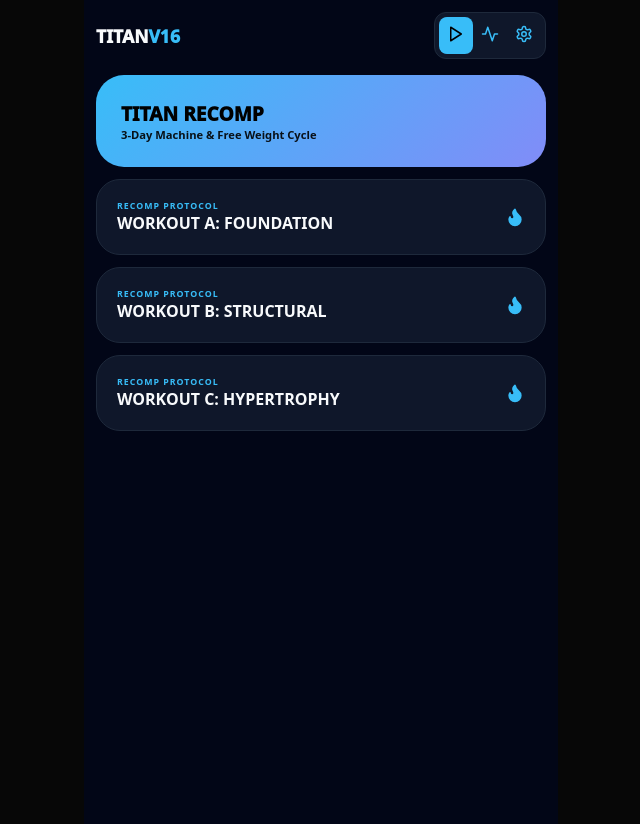
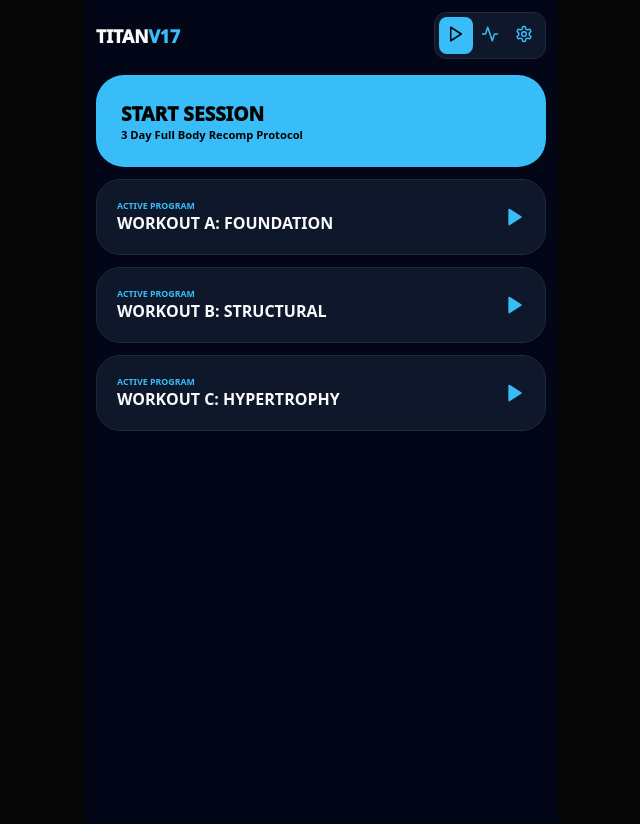
Before and after one commit to srafiq2406teachered-byte/Titan-Tracker, a React (Vite) app: page / in a window 1280 px wide. Shown: the whole page, without its empty margins (319-959 px from the left). Built offline with nearby package versions, Linux system fonts and the light colour scheme.

Commit message:
Update App.jsx

```diff
--- a/src/App.jsx
+++ b/src/App.jsx
@@ -1,8 +1,8 @@
 import React, { useState, useEffect, useMemo } from 'react';
-import { Play, Settings, Activity, Plus, Trash2, Dumbbell, Search, X, Info, Flame } from 'lucide-react';
+import { Play, Settings, Activity, Plus, Trash2, Dumbbell, Search, X, Info, Flame, ChevronLeft } from 'lucide-react';
 
 const TitanTracker = () => {
-  // --- 1. RECOMP PROGRAM & INSTRUCTIONS ---
+  // --- 1. RECOMP PROGRAM DATA ---
   const EX = {
     sq: { id: "sq", name: "Goblet Squat / Leg Press", muscle: "Quads", tip: "Drive through heels. Keep chest up." },
     bp: { id: "bp", name: "Flat Bench Press", muscle: "Chest", tip: "Retract shoulder blades. Touch mid-chest." },
@@ -34,11 +34,10 @@ const TitanTracker = () => {
   const [bio, setBio] = useState({ weight: 80, height: 180, age: 30, gender: 'male' });
   const [activeSession, setActiveSession] = useState(null);
   const [sessionData, setSessionData] = useState({});
-  const [showLibrary, setShowLibrary] = useState(false);
 
-  // --- 3. RECOVERY ---
+  // --- 3. PERSISTENCE ---
   useEffect(() => {
-    const saved = localStorage.getItem('titan_v16_recomp');
+    const saved = localStorage.getItem('titan_v17_nav');
     if (saved) {
       const data = JSON.parse(saved);
       if (data.history) setHistory(data.history);
@@ -48,7 +47,7 @@ const TitanTracker = () => {
   }, []);
 
   useEffect(() => {
-    localStorage.setItem('titan_v16_recomp', JSON.stringify({ history, bio, unit }));
+    localStorage.setItem('titan_v17_nav', JSON.stringify({ history, bio, unit }));
   }, [history, bio, unit]);
 
   const startWorkout = (routine) => {
@@ -63,33 +62,44 @@ const TitanTracker = () => {
   return (
     <div style={{ background: T.bg, minHeight: '100vh', color: T.text, padding: '12px', fontFamily: 'system-ui', maxWidth: '450px', margin: '0 auto', display: 'flex', flexDirection: 'column' }}>
 
-      {/* HEADER */}
+      {/* GLOBAL HEADER */}
       <div style={{ display: 'flex', justifyContent: 'space-between', alignItems: 'center', marginBottom: '15px' }}>
-        <h1 style={{ fontWeight: '950', fontSize: '1.1em' }}>TITAN<span style={{color: T.acc}}>V16</span></h1>
-        <div style={{ display: 'flex', background: T.surf, padding: '4px', borderRadius: '12px', border: `1px solid ${T.card}` }}>
-          {[ {id:'menu', i:<Play size={18}/>}, {id:'metrics', i:<Activity size={18}/>}, {id:'settings', i:<Settings size={18}/>} ].map(n => (
-            <button key={n.id} onClick={() => setView(n.id)} style={{ border: 'none', background: view === n.id ? T.acc : 'transparent', color: view === n.id ? '#000' : T.acc, padding: '8px', borderRadius: '8px' }}>{n.i}</button>
-          ))}
+        <div style={{ display: 'flex', alignItems: 'center', gap: '10px' }}>
+          {/* THE NEW BACK BUTTON */}
+          {activeSession && view === 'train' && (
+            <button onClick={() => { if(confirm('Discard this session?')) { setActiveSession(null); setView('menu'); } }} style={{ background: T.card, border: 'none', color: T.text, padding: '6px', borderRadius: '8px' }}>
+              <ChevronLeft size={20}/>
+            </button>
+          )}
+          <h1 style={{ fontWeight: '950', fontSize: '1.1em' }}>TITAN<span style={{color: T.acc}}>V17</span></h1>
         </div>
+
+        {/* VIEW TOGGLES (Hidden during training to focus) */}
+        {!activeSession && (
+          <div style={{ display: 'flex', background: T.surf, padding: '4px', borderRadius: '12px', border: `1px solid ${T.card}` }}>
+            {[ {id:'menu', i:<Play size={18}/>}, {id:'metrics', i:<Activity size={18}/>}, {id:'settings', i:<Settings size={18}/>} ].map(n => (
+              <button key={n.id} onClick={() => setView(n.id)} style={{ border: 'none', background: view === n.id ? T.acc : 'transparent', color: view === n.id ? '#000' : T.acc, padding: '8px', borderRadius: '8px' }}>{n.i}</button>
+            ))}
+          </div>
+        )}
       </div>
 
       <div style={{ flexGrow: 1, overflowY: 'auto', paddingBottom: '120px' }}>
 
-        {/* VIEW: TRAIN (RECOMP INSTRUCTIONS INCLUDED) */}
+        {/* VIEW: TRAIN */}
         {view === 'train' && activeSession && (
           <div style={{ display: 'flex', flexDirection: 'column', gap: '12px' }}>
             <div style={{ background: `linear-gradient(45deg, ${T.surf}, ${T.card})`, padding: '15px', borderRadius: '15px', borderLeft: `4px solid ${T.acc}` }}>
-              <div style={{ display: 'flex', alignItems: 'center', gap: '8px', color: T.acc, fontWeight: 'bold', fontSize: '0.7em', marginBottom: '4px' }}>
-                <Info size={14}/> COACH'S FOCUS
-              </div>
-              <div style={{ fontSize: '0.8em', fontWeight: '500' }}>{activeSession.desc}</div>
+              <div style={{ color: T.acc, fontWeight: 'bold', fontSize: '0.7em', marginBottom: '4px' }}>CURRENT PROGRAM</div>
+              <div style={{ fontWeight: '900', fontSize: '1em' }}>{activeSession.name}</div>
+              <div style={{ fontSize: '0.75em', color: T.mute, marginTop: '4px' }}>{activeSession.desc}</div>
             </div>
 
             {activeSession.list.map(ex => (
               <div key={ex.instId} style={{ background: T.surf, padding: '15px', borderRadius: '20px', border: `1px solid ${T.card}` }}>
                 <div style={{ marginBottom: '10px' }}>
-                  <div style={{ fontWeight: '900', fontSize: '0.85em', color: '#fff' }}>{ex.name.toUpperCase()}</div>
-                  <div style={{ fontSize: '0.65em', color: T.acc, fontWeight: 'bold' }}>Tip: {ex.tip}</div>
+                  <div style={{ fontWeight: '900', fontSize: '0.85em' }}>{ex.name.toUpperCase()}</div>
+                  <div style={{ fontSize: '0.65em', color: T.acc }}>{ex.tip}</div>
                 </div>
 
                 <div style={{ display: 'flex', gap: '10px', marginBottom: '4px', paddingLeft: '30px' }}>
@@ -121,36 +131,53 @@ const TitanTracker = () => {
           </div>
         )}
 
-        {/* VIEW: MENU (RECOMP PROGRAMS) */}
+        {/* VIEW: MENU */}
         {view === 'menu' && (
           <div style={{ display: 'flex', flexDirection: 'column', gap: '12px' }}>
-            <div style={{ background: `linear-gradient(135deg, ${T.acc}, #818cf8)`, padding: '25px', borderRadius: '28px', color: '#000' }}>
-              <div style={{ fontWeight: '950', fontSize: '1.2em' }}>TITAN RECOMP</div>
-              <div style={{ fontSize: '0.7em', fontWeight: 'bold', opacity: 0.9 }}>3-Day Machine & Free Weight Cycle</div>
+            <div style={{ background: T.acc, padding: '25px', borderRadius: '28px', color: '#000' }}>
+              <div style={{ fontWeight: '950', fontSize: '1.2em' }}>START SESSION</div>
+              <div style={{ fontSize: '0.7em', fontWeight: 'bold' }}>3 Day Full Body Recomp Protocol</div>
             </div>
 
             {RECOMP_PLAN.map(r => (
               <div key={r.id} onClick={() => startWorkout(r)} style={{ background: T.surf, padding: '20px', borderRadius: '24px', display: 'flex', justifyContent: 'space-between', alignItems: 'center', border: `1px solid ${T.card}` }}>
                 <div>
-                  <div style={{ fontSize: '0.55em', color: T.acc, fontWeight: '900', letterSpacing: '1px' }}>RECOMP PROTOCOL</div>
+                  <div style={{ fontSize: '0.55em', color: T.acc, fontWeight: '900' }}>ACTIVE PROGRAM</div>
                   <div style={{ fontWeight: '900' }}>{r.name}</div>
                 </div>
-                <Flame size={20} fill={T.acc} color={T.acc}/>
+                <Play size={20} fill={T.acc} color={T.acc}/>
               </div>
             ))}
           </div>
         )}
 
+        {/* VIEW: METRICS */}
+        {view === 'metrics' && (
+          <div style={{ display: 'flex', flexDirection: 'column', gap: '10px' }}>
+             <h3 style={{ fontSize: '0.8em', color: T.acc, fontWeight: '900' }}>SESSION LOGS</h3>
+             {history.length === 0 ? (
+               <div style={{ color: T.mute, fontSize: '0.7em', textAlign: 'center', marginTop: '20px' }}>No workouts logged yet.</div>
+             ) : (
+               history.map((h, i) => (
+                 <div key={i} style={{ background: T.surf, padding: '15px', borderRadius: '15px' }}>
+                   <div style={{ fontSize: '0.8em', fontWeight: 'bold' }}>{h.name}</div>
+                   <div style={{ fontSize: '0.6em', color: T.mute }}>{h.date}</div>
+                 </div>
+               ))
+             )}
+          </div>
+        )}
+
       </div>
 
-      {/* FINISH BUTTON */}
+      {/* LOG WORKOUT FOOTER */}
       {view === 'train' && activeSession && (
         <div style={{ position: 'fixed', bottom: 15, left: 15, right: 15 }}>
           <button onClick={() => {
             const details = activeSession.list.map(ex => ({ name: ex.name, sets: (sessionData[ex.instId] || []).filter(s => s.w && s.r) }));
             setHistory([{ date: new Date().toLocaleDateString(), name: activeSession.name, details }, ...history]);
-            setActiveSession(null); setView('metrics');
-          }} style={{ width: '100%', padding: '20px', background: T.acc, color: '#000', borderRadius: '20px', fontWeight: '950', border: 'none', boxShadow: '0 0 25px rgba(56, 189, 248, 0.4)' }}>LOG PERFORMANCE</button>
+            setActiveSession(null); setView('menu');
+          }} style={{ width: '100%', padding: '20px', background: T.acc, color: '#000', borderRadius: '20px', fontWeight: '950', border: 'none' }}>COMPLETE & LOG</button>
         </div>
       )}
 
```
